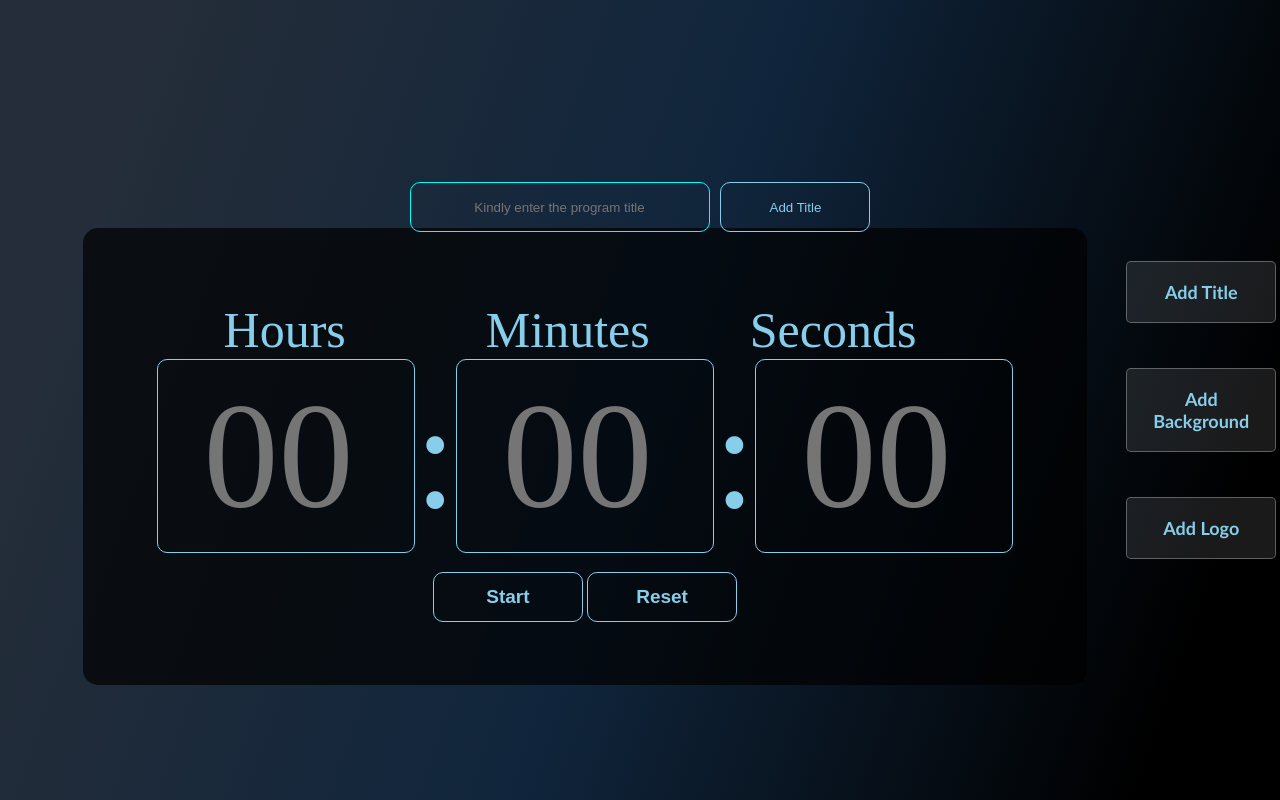
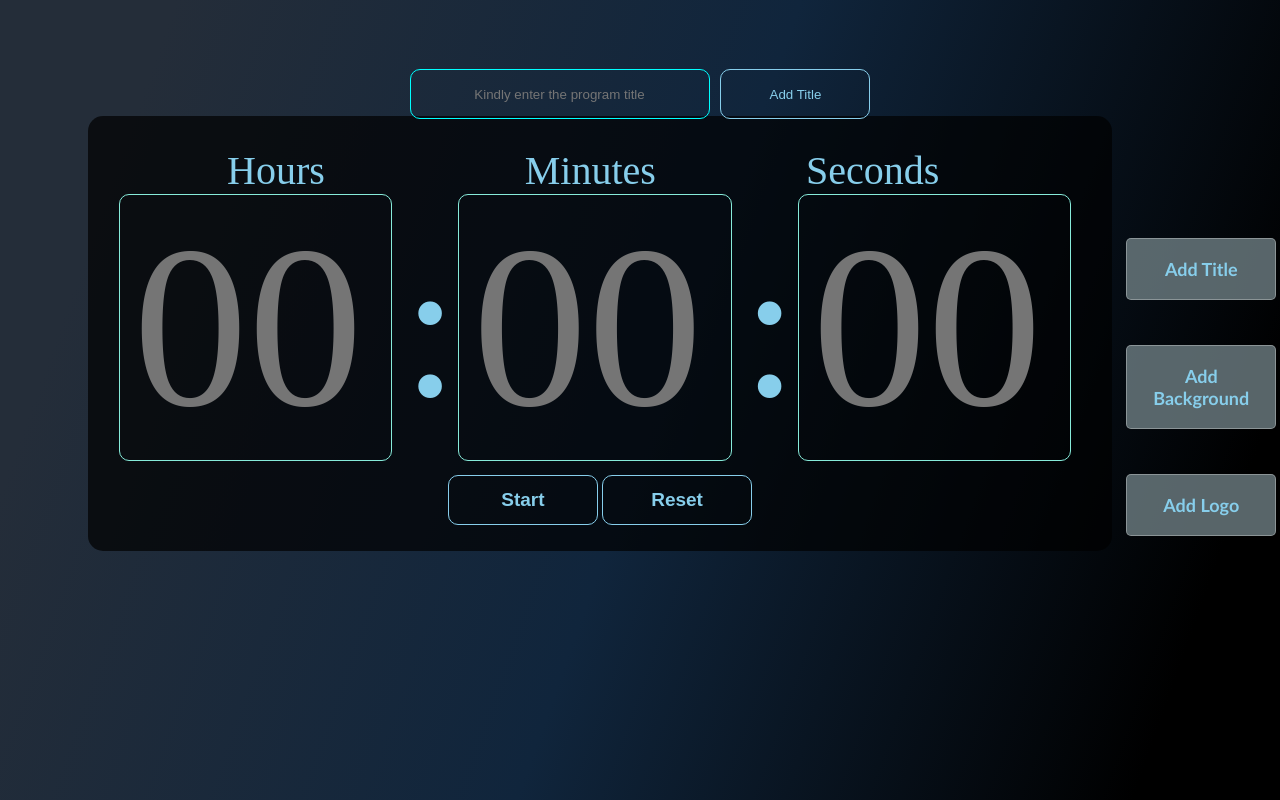
Before and after one commit to SirMartel22/Global-Timer, a website: page index.html in a window 1280 px wide. Both pictures are taken after a click on the button "Add Title". Drawn offline with Linux system fonts and the light colour scheme.

Commit message:
last changes to timer app for tonight

```diff
--- a/global-timer.css
+++ b/global-timer.css
@@ -6,19 +6,19 @@
 
 body{
 	min-height: 100vh;
+	margin: 0;
+	padding: 0;
+	display: flex;
+	flex-direction: column;
+	align-items: center;
+	justify-content: center;
 	/*	default gradient background*/
 	background: linear-gradient(109.6deg, rgb(36, 45, 57) 11.2%, rgb(16, 37, 60) 51.2%, rgb(0, 0, 0) 90.6%);
 	/*	Add background properties for uploaded images*/
 	background-position: center;
 	background-size: cover;
-	background-repeat: no-repeat;
 	/* Smooth transition for background changes */
 	transition: background 0.5s ease;
-	/*	Center content*/
-	display: flex;
-	flex-direction: column;
-	justify-content: center;
-	align-items: center;
 	font-family: 'gill sans mt', 'Poppins', 'Montserrat';
 	color: #fff;
 	text-align: center;
@@ -27,30 +27,36 @@ body{
 .percentage-show{
 	display: block;
 	margin-top: -100px;
-	margin-bottom: 100px;
+	margin-bottom: 70px;
 	margin-right: 0;
 	padding: 10px;
 }
 
 .overlay{
 	width: 100%;
-	height: 100%;
-	display: block;
+	min-height: 100vh;
 	justify-items: center;
-	padding: 1%;
+	padding-top: 5%;
+	padding-bottom: 1%;
+	background: none;
+	position: absolute;
+	top: 0;
+	right: 0;
+	left: 0;
+	bottom: 0;
 }
 
 .header{
 	font-size: 45px;
 	font-weight: bold;
-	margin-top: -3%;
+	text-align: center;
 }
 
 /* side navigation styles */
 .right-side-nav{
 	position: fixed;
 	right: 0;
-	top: 50%;
+	top: 49%;
 	transform: translateY(-50%);
 	background: 20px;
 	border-top-left-radius: 10px;
@@ -69,6 +75,7 @@ body{
 	gap: 5px;
 	padding: 0;
 	margin-right: 5%;
+	margin-top: auto;
 }
 
 .right-side-nav .box li{
@@ -82,7 +89,7 @@ body{
 	display: block;
 	width: 150px;
 	padding: 19px 13px;
-	background: rgba(255, 255, 255, 0.1);
+	background: rgba(110, 127, 132, 0.8);
 	border: 1px solid rgba(255, 255, 255, 0.3);
 	color: #87CEEB;
 	border-radius: 5px;
@@ -102,7 +109,7 @@ body{
 }
 
 .showTitleInput{
-	margin-top: -3%;
+	margin-top: -2%;
 }
 
 .showTitleInput input[type="text"]{
@@ -135,9 +142,10 @@ body{
 
 .timer-container{
 	background: rgba(0,0,0,0.7);
-	padding: 5%;
+	padding: 2%;
 	border-radius: 15px;
-	margin: 10px;
+	margin: 40px;
+	margin-top: -3px;
 	max-width: 80%;
 	display: flex;
 	flex-wrap: wrap;
@@ -149,22 +157,21 @@ body{
 
 /*timeup container style*/
 .timeup-container{
-	margin-top: 40px;
-	background: rgba(221, 50, 7, 0.884);
-	padding: 50px;
-	border-radius: 10px;
-	margin: 20px;
+	background: rgba(235, 10, 10, 0.77);
+	padding: 5%;
+	border-radius: 15px;
+	margin: 10px;
+	width: 50%;
+	height: 55vh;
 	display: none;
-	width: 700px;
-	height: 400px;
-	padding-top: 8%;
+	margin-right:120px;
 }
 
 .timeup-container h1{
 	font-size: 8em;
     font-weight: bold;
     color: #fff;
-	font-family:Upper Clock Solid;
+	font-family:Upper Clock Solid, 'gill sans mt', 'Poppins', 'Montserrat';
 }
 
 .timer-container .time{
@@ -172,15 +179,15 @@ body{
 	flex-direction: column;
 	align-items: center;
 	justify-content: center;
-	padding: 10px;
-	font-size: 150px;
+	padding: 5px;
+	font-size: 200px;
 	font-family: Upper Clock Solid;
 	color: #87CEEB;
 }
 
 .timer-container .timerP{
 	display: flex;
-	font-size: 50px;
+	font-size: 40px;
 	align-items: center;
 	justify-content: space-between;
 	margin-right: 30px;
@@ -194,10 +201,13 @@ body{
 
 .timer-container .timerCounter input[type="number"]{
 	text-align: center;
+	font-size: 230px;
 	background: none;
-	border: 1px solid #87CEEB;
+	border: 1px solid #87ebda;
 	border-radius: 10px;
 	width: 30%;
+	padding: 0;
+	margin-right: 10px;
 }
 
  /* timer font size for large displays */
@@ -233,11 +243,11 @@ body{
 }
 
 .logo-container{
-	margin-right: auto;
-	margin-left: 40px;
-	/* margin-top: 10px; */
+	margin-left: 10px;
+	margin-top: -15px;
 	width: 100px;
 	height: 100px;
+	position: fixed;
 }
 
 .logo-container img{
@@ -256,12 +266,6 @@ body{
 	border-radius: 10px;
 }
 
-/*title styles*/
-.title{
-	margin-bottom: 20px;
-	font-size: 20px;
-}
-
 /*styles for the input*/
 .file-input{
 	display: none;
--- a/global-timer.js
+++ b/global-timer.js
@@ -1,8 +1,8 @@
 // entering and showing the program title
 
 // get the value of the button to show the program title input
-const titleBtn = document.querySelector("#titleName");
-titleBtn.addEventListener('click', function(){
+const addtitleBtn = document.querySelector("#titleName");
+addtitleBtn.addEventListener('click', function(){
 	console.log('button is clicked')
 })
 
@@ -11,8 +11,8 @@ const showTitleInput = document.querySelector('#showTitleInput');
 showTitleInput.style.display = 'none';
 
 // // add event listener to show the program title input when the button is clicked
-	titleBtn.addEventListener('click', ()=>{
-		console.log(titleBtn)
+	addtitleBtn.addEventListener('click', ()=>{
+		console.log(addtitleBtn)
 		showTitleInput.style.display = 'block';
 	});
 
@@ -23,7 +23,10 @@ showTitleInput.style.display = 'none';
 		const timerTitle = document.getElementById('timerTitle')
 
 		// display the generated program title in the timer title element
-		timerTitle.innerHTML =`<h3 style=" font-weight: bold;  font-size: 50px"> ${title} </h3>`
+		timerTitle.innerHTML =`<h3 style=" font-weight: bold;
+								font-size: 1.5em; text-align: center;
+								margin-top: -7%">
+								${title} </h3>`
 
 		// hide the program title input after generating the title
 		showTitleInput.style.display = 'none'
@@ -89,13 +92,13 @@ const bgOverlay = document.querySelector('.overlay')
 				document.body.style.backgroundPosition = 'center';
 				document.body.style.backgroundRepeat = 'no-repeat';
 				document.body.style.zIndex = '1';
-				bgOverlay.style.backgroundColor = 'rgba(0, 0, 0, 0.2)';
+				bgOverlay.style.backgroundColor = 'rgba(0, 0, 0, 0.5)';
+				// bgOverlay.style.backgroundSize = '100vh'
 			};
 
 			// read the image file
 			reader.readAsDataURL(file);
 			console.log(backgroundInput.value);
-			// uploadContainer.style.display ='none';
 		}
 	});
 
--- a/index.html
+++ b/index.html
@@ -80,10 +80,10 @@
 
 		<div class="time">
 
-		<div class="timerP">
-			<p style="margin-right: 90px;" id="hour_label" class="label">Hours</p>
-			<p style="margin-right: 100px; margin-left: 50px;" id="min-label" class="label">Minutes</p>
-			<p id="sec-label" class="label">Seconds</p>
+			<div class="timerP" style="padding-left: 10%;">
+				<p id="hour_label" class="label">Hours</p>
+				<p style= "margin-left: 200px;" id="min-label" class="label">Minutes</p>
+				<p style="margin-right: 100px; margin-left: 150px;" id="sec-label" class="label">Seconds</p>
 			</div>
 
 			<div class="timerCounter">
```
Lines whose indentation alone changed are shown as unchanged.
